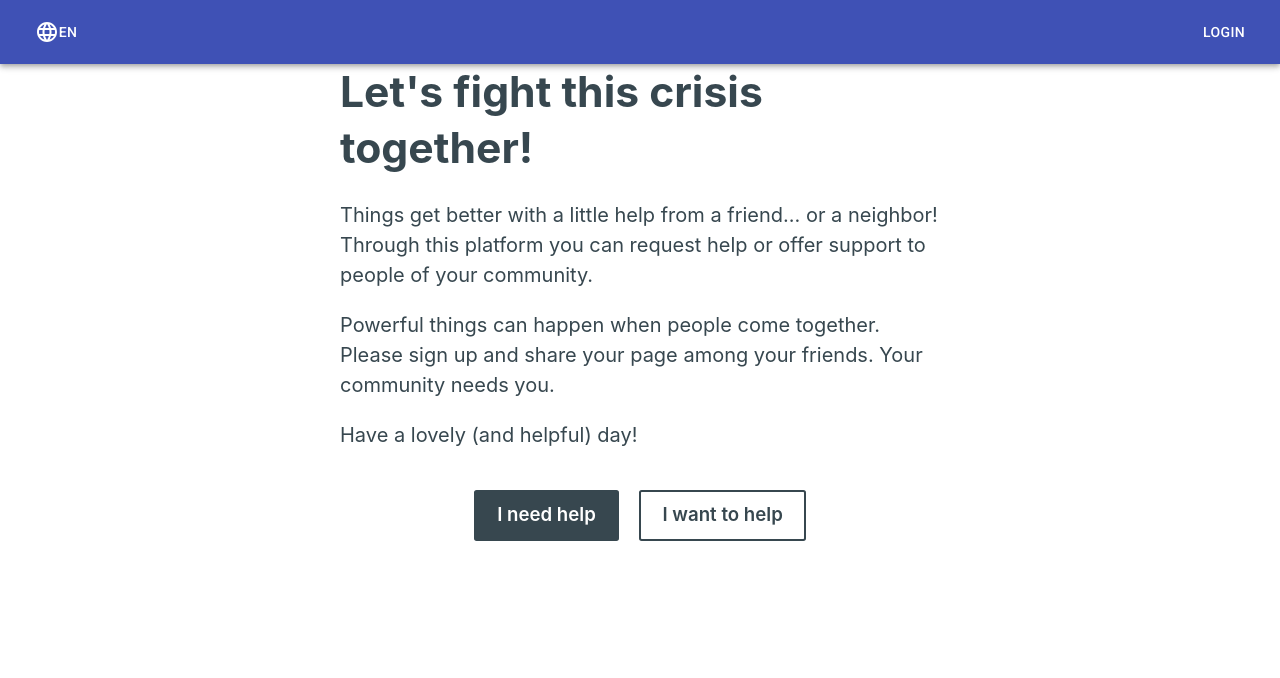
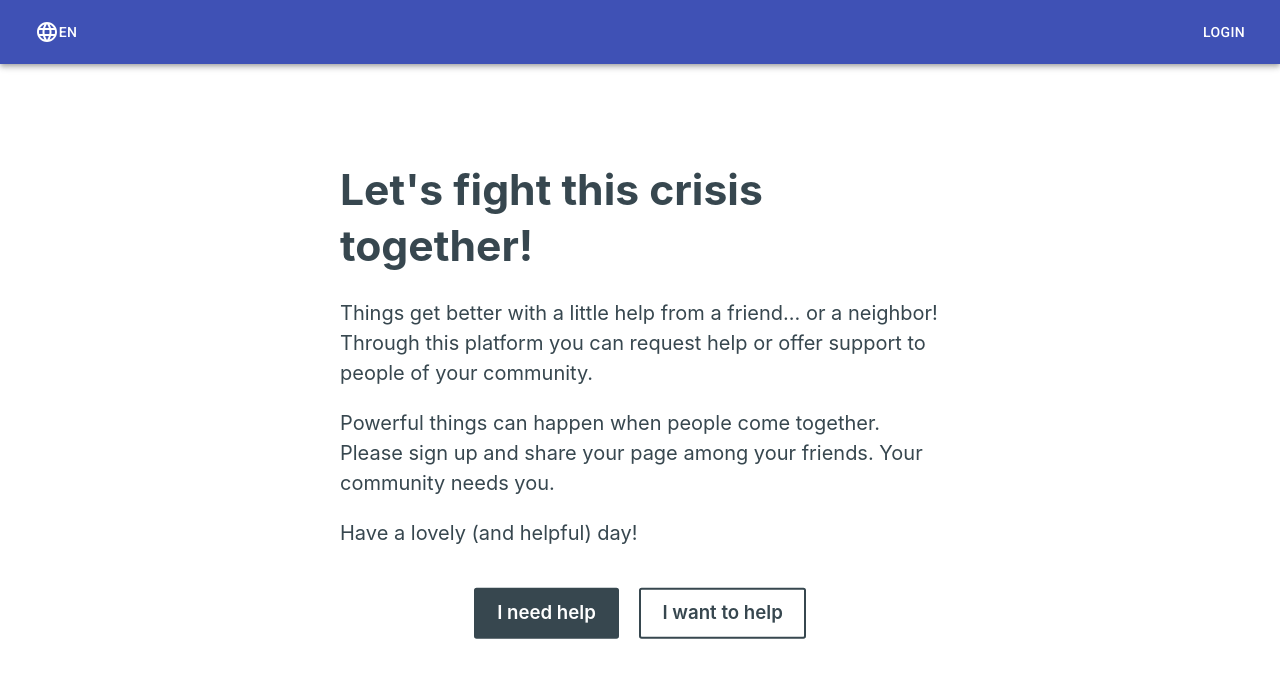
Before and after one commit to zelos-app/community-helpdesk, a React (Create React App) app in the folder front/: page / in a window 1280 px wide. Shown: the top 678 px of the page. Built offline with nearby package versions, Linux system fonts and the light colour scheme.

Commit message:
center request wrapper

```diff
--- a/front/src/styles/global.scss
+++ b/front/src/styles/global.scss
@@ -41,5 +41,10 @@ main > .settings {
 .auth-wrapper,
 .request-wrapper {
   max-width: 600px;
-  margin: 0 auto;
+  margin: 0;
+  position: absolute;
+  top: 50%;
+  left: 50%;
+  -ms-transform: translate(-50%, -50%);
+  transform: translate(-50%, -50%);
 }
```
